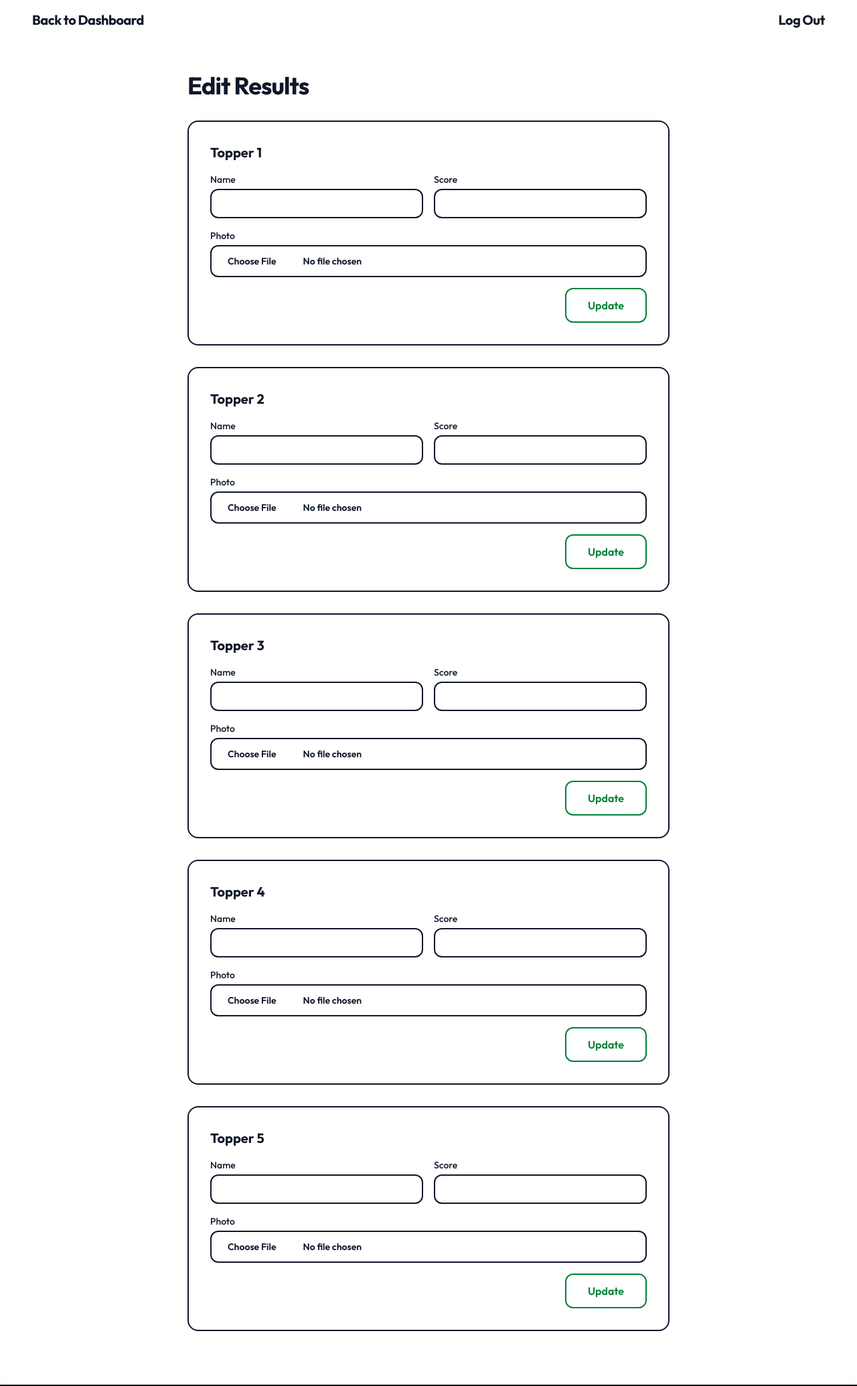
After one commit to Apratimmm/NorthPoint_School, a Django app: page /edit_results/ in a window 1280 px wide. The commit adds this page. Shown: the whole page at 67% size. Run offline with Django 5.2, Linux system fonts and the light colour scheme; the visitor is signed in with stand-in values (Sample User, id 1); data comes from the database, SQL or seed files in the repository; data that the repository does not hold is empty.

Commit message:
edit_results feature

```diff
--- a/logic/views.py
+++ b/logic/views.py
@@ -399,6 +399,43 @@ def edit_homepage(request):
     }
     return render(request, 'edit_homepage.html', context)
 
+@login_required
+def edit_results(request):
+    toppers = list(Topper.objects.all()[:5])
+
+    for i in range(5):
+        if i >= len(toppers):
+            toppers.append(Topper.objects.create(score=0))
+
+    if request.method == "POST":
+        form_type = request.POST.get("form_type") or request.POST.get("about")
+
+        if form_type == "delete_topper_image":
+            topper_id = request.POST.get("topper_id")
+            topper = Topper.objects.filter(id=topper_id).first()
+            if topper and topper.image:
+                topper.image.delete(save=False)
+                topper.image = None
+                topper.save()
+                messages.success(request, "Image deleted.")
+            return redirect("edit_results")
+
+        if form_type == "topper":
+            topper_id = request.POST.get("topper_id")
+            topper = Topper.objects.filter(id=topper_id).first()
+            if topper:
+                topper.name = request.POST.get("name", "").strip()
+                try:
+                    topper.score = float(request.POST.get("score", 0) or 0)
+                except:
+                    topper.score = 0
+                if request.FILES.get("image"):
+                    topper.image = request.FILES["image"]
+                topper.save()
+                messages.success(request, "Topper updated!")
+            return redirect("edit_results")
+    return render(request, "edit_results.html", {"toppers": toppers})
+
 @require_POST
 def send_email(request):
     name    = request.POST.get("name", "").strip()
@@ -430,139 +467,3 @@ def send_email(request):
             "success": False,
             "message": "Failed - please retry."
         }, status=500)
-
-# @login_required
-# def edit_results(request):
-#     yearly_results = YearlyResult.objects.all()[:3]
-#     toppers = Topper.objects.all()[:5]
-#
-#     if request.method == "POST":
-#         form_type = request.POST.get("form_type") or request.POST.get("about") or request.POST.get("about")
-#
-#         if form_type == "yearly":
-#             for i in range(3):
-#                 result_id = request.POST.get(f"result_id_{i}")
-#                 year = request.POST.get(f"year_{i}")
-#
-#                 if not year:
-#                     continue
-#
-#                 if result_id:
-#                     result = get_object_or_404(YearlyResult, id=result_id)
-#                 else:
-#                     result = YearlyResult()
-#
-#                 result.year = year
-#                 result.candidates = request.POST.get(f"candidates_{i}") or 0
-#                 result.pass_rate = request.POST.get(f"pass_rate_{i}") or 0
-#                 result.highest = request.POST.get(f"highest_{i}") or 0
-#                 result.highest_scorer_name = request.POST.get(f"highest_scorer_name_{i}") or ""
-#                 if request.FILES.get(f"highest_scorer_image_{i}"):
-#                     result.highest_scorer_image = request.FILES[f"highest_scorer_image_{i}"]
-#                 result.save()
-#
-#             messages.success(request, "Yearly results saved successfully!")
-#
-#         elif form_type == "delete_yearly_image":
-#             result = get_object_or_404(YearlyResult, id=request.POST.get("result_id"))
-#             _delete_image_field(result, "highest_scorer_image", request, "Top scorer photo deleted.")
-#
-#         elif form_type == "delete_topper_image":
-#             topper = get_object_or_404(Topper, id=request.POST.get("topper_id"))
-#             _delete_image_field(topper, "image", request, "Topper photo deleted.")
-#
-#         elif form_type == "topper":
-#             for i in range(5):
-#                 topper_id = request.POST.get(f"topper_id_{i}")
-#                 name = request.POST.get(f"name_{i}")
-#
-#                 if not name:
-#                     continue
-#
-#                 if topper_id:
-#                     topper = get_object_or_404(Topper, id=topper_id)
-#                 else:
-#                     topper = Topper()
-#
-#                 topper.name = name
-#                 topper.score = request.POST.get(f"score_{i}") or 0
-#
-#                 if request.FILES.get(f"image_{i}"):
-#                     topper.image = request.FILES[f"image_{i}"]
-#
-#                 topper.save()
-#
-#             messages.success(request, "Top scorers saved successfully!")
-#
-#         return redirect("edit_results")
-#
-#     context = {
-#         "yearly_results": yearly_results,
-#         "toppers": toppers,
-#     }
-#     return render(request, "edit_results.html", context)
-#
-
-#
-# @login_required
-# def show_calenders(request):
-#     months = MonthInfo.MONTH_CHOICES
-#
-#     return render(request, "show_calenders.html",{"months": months})
-#
-# @login_required
-# def show_calender(request,month_id):
-#     month = MonthInfo.objects.prefetch_related("events").get(month=month_id)
-#
-#     if month:
-#         return render(request, "show_calender.html", {
-#             "server_data": {
-#                 "hasData": True,
-#                 "monthName": month.get_month_display(),
-#                 "daysInMonth": month.month_days or 31,
-#                 "firstDay": (month.month_start_day or 1) - 1,
-#                 "events": {
-#                     str(e.event_date): {"label": e.event_name, "type": e.event_type}
-#                     for e in month.events.all()
-#                 },
-#             },
-#         })
-#
-#     return render(request, "show_calender.html", {"server_data": {"hasData": False}})
-#
-# @login_required
-# @require_POST
-# def update_month(request):
-#     data = json.loads(request.body)
-#     month_name = data.get("monthName", "").strip()
-#     days_in_month = data.get("daysInMonth")
-#     start_day = data.get("startDay")
-#     events = data.get("events", [])
-#
-#     month_choices = {name: num for num, name in MonthInfo.MONTH_CHOICES}
-#     month_number = month_choices.get(month_name)
-#
-#     if month_number is None:
-#         return JsonResponse(
-#             {"success": False, "message": f"Unknown month name: {month_name}"},
-#             status=400,
-#         )
-#
-#     month_info, created = MonthInfo.objects.get_or_create(month=month_number)
-#     month_info.month_days = days_in_month
-#     month_info.month_start_day = start_day + 1
-#     month_info.save()
-#
-#     month_info.events.all().delete()
-#     for ev in events:
-#         MonthEvent.objects.create(
-#             month=month_info,
-#             event_date=ev.get("event_date"),
-#             event_name=ev.get("event_name", ""),
-#             event_type=ev.get("event_type", "event"),
-#         )
-#
-#     return JsonResponse(
-#         {"success": True, "message": "Calendar has been updated !   !"}
-#     )
-#
--- a/school_ko_site/urls.py
+++ b/school_ko_site/urls.py
@@ -29,9 +29,9 @@ urlpatterns = [
     path('edit_about_us/', edit_about_us, name='edit_about_us'),
     path('edit_school_video/', edit_school_video, name='edit_school_video'),
     path('edit_homepage/',edit_homepage, name='edit_homepage'),
+    path('edit_results/', edit_results, name='edit_results'),
     # path('month_data/<int:month_id>/', month_data, name='month_data'),
     path('send_email/', send_email, name='send_mail'),
-    # path('edit_results/', edit_results, name='edit_results'),
     # path('edit_calender/', show_calenders, name='show_calenders'),
     # path('show_calender/<int:month_id>', show_calender, name='show_calender'),
     # path('update_month/', update_month, name='update_month'),
--- a/templates/dashboard.html
+++ b/templates/dashboard.html
@@ -69,7 +69,7 @@
             <p class="text-sm text-ink-light leading-relaxed">Create and edit your student committees and their office
                 bearers.</p></a>
 
-        <a href="#"
+        <a href="{% url 'edit_results' %}"
            class="block text-ink antialiased rounded-2xl border-2 border-ink bg-white p-6 shadow-none hover:shadow-lg hover:bg-canary/10 transition transition">
             <h3 class="text-xl font-bold text-ink mb-2">Results</h3>
             <p class="text-sm text-ink-light leading-relaxed">Edit your SEE records and topper's information.</p></a>
--- /dev/null
+++ b/templates/edit_results.html
@@ -0,0 +1,73 @@
+{% load static %}
+<!DOCTYPE html>
+<html lang="en">
+<head>
+<meta charset="UTF-8"><meta name="viewport" content="width=device-width,initial-scale=1.0">
+<title>Edit Results - Admin</title>
+<link href="https://fonts.googleapis.com/css2?family=Outfit:wght@400;500;600;700&display=swap" rel="stylesheet">
+<script src="https://cdn.jsdelivr.net/npm/@tailwindcss/browser@4"></script>
+<style type="text/tailwindcss">@theme{ --color-lime-cream:#f7fce8; --color-ink:#0f172a; --color-ink-light:#334155; --color-canary:#fde047; --font-sans:'Outfit',ui-sans-serif,system-ui,sans-serif; }</style>
+</head>
+<body class="bg-lime-cream text-ink antialiased">
+<header class="sticky top-0 z-50 bg-white/90 backdrop-blur-sm border-b-2 border-black">
+  <div class="flex w-full items-center justify-between px-6 py-4 lg:px-12">
+    <a href="{% url 'dashboard' %}" class="text-xl font-bold tracking-tight text-ink">Back to Dashboard</a>
+    <a href="{% url 'logout' %}" class="text-xl font-bold tracking-tight text-ink">Log Out</a>
+  </div>
+<main class="max-w-3xl mx-auto px-6 py-12">
+<div class="flex items-center justify-between mb-8"><h1 class="text-4xl font-bold tracking-tight">Edit Results</h1></div>
+
+{% if messages %}
+  <div class="mb-6 space-y-3">
+    {% for message in messages %}
+      <div class="rounded-lg border-2 border-green-600 bg-green-50 p-4 text-green-900">{{ message }}</div>
+    {% endfor %}
+  </div>
+{% endif %}
+
+{% for topper in toppers %}
+<div class="bg-white rounded-2xl border-2 border-ink p-8 shadow-none mb-8">
+  <h2 class="text-xl font-bold mb-4">Topper {{ forloop.counter }}</h2>
+  <form method="post" action="/edit_results/" enctype="multipart/form-data" class="space-y-4">
+    {% csrf_token %}
+    <input type="hidden" name="form_type" value="topper">
+    <input type="hidden" name="topper_id" value="{{ topper.id }}">
+
+    <div class="grid grid-cols-2 gap-4">
+      <div><label class="block text-sm font-medium mb-1">Name</label><input name="name" value="{{ topper.name|default:'' }}" class="w-full border-2 border-ink rounded-xl px-4 py-2 font-sans"></div>
+      <div><label class="block text-sm font-medium mb-1">Score</label><input name="score" type="number" step="0.01" value="{{ topper.score|default:'' }}" class="w-full border-2 border-ink rounded-xl px-4 py-2 font-sans"></div>
+    </div>
+
+    <div class="mb-4">
+      <label class="block text-sm font-medium mb-1">Photo</label>
+      {% if topper.image %}
+        <img src="{{ topper.image.url }}?f_auto,q_auto" alt="Topper" class="h-32 mb-3 rounded" loading="lazy">
+        <form method="post" action="/edit_results/" class="inline">
+          {% csrf_token %}
+          <input type="hidden" name="form_type" value="delete_topper_image">
+          <input type="hidden" name="topper_id" value="{{ topper.id }}">
+          <button type="submit" class="js-delete-image bg-transparent border-2 border-red-600 text-red-600 hover:bg-red-50 text-sm font-semibold px-4 py-2 rounded-xl transition">Delete photo</button>
+        </form>
+      {% else %}
+        <input type="file" name="image" accept="image/*" class="block w-full text-sm text-ink file:mr-4 file:py-3 file:px-6 rounded-xl border-2 border-ink bg-white font-semibold hover:bg-canary/20 cursor-pointer mb-3">
+      {% endif %}
+    </div>
+
+    <div class="flex justify-end">
+      <button type="submit" class="bg-transparent border-2 border-green-700 text-green-700 hover:bg-green-50 font-semibold px-8 py-3 rounded-xl transition" onclick="this.textContent='Updating...'; this.disabled=true; this.classList.add('opacity-75', 'cursor-not-allowed'); this.form.submit();">Update</button>
+    </div>
+  </form>
+</div>
+{% endfor %}
+</main>
+<script>
+  document.querySelectorAll(".js-delete-image").forEach(btn => {
+    btn.addEventListener("click", function(e) {
+      if (!confirm("Delete this image?")) { e.preventDefault(); return; }
+      this.textContent = "Deleting..."; this.disabled = true;
+      this.closest("form").submit();
+    });
+  });
+</script>
+</body>
+</html>
```
Also changed, not shown: logic/models.py (+0 -128 lines).
